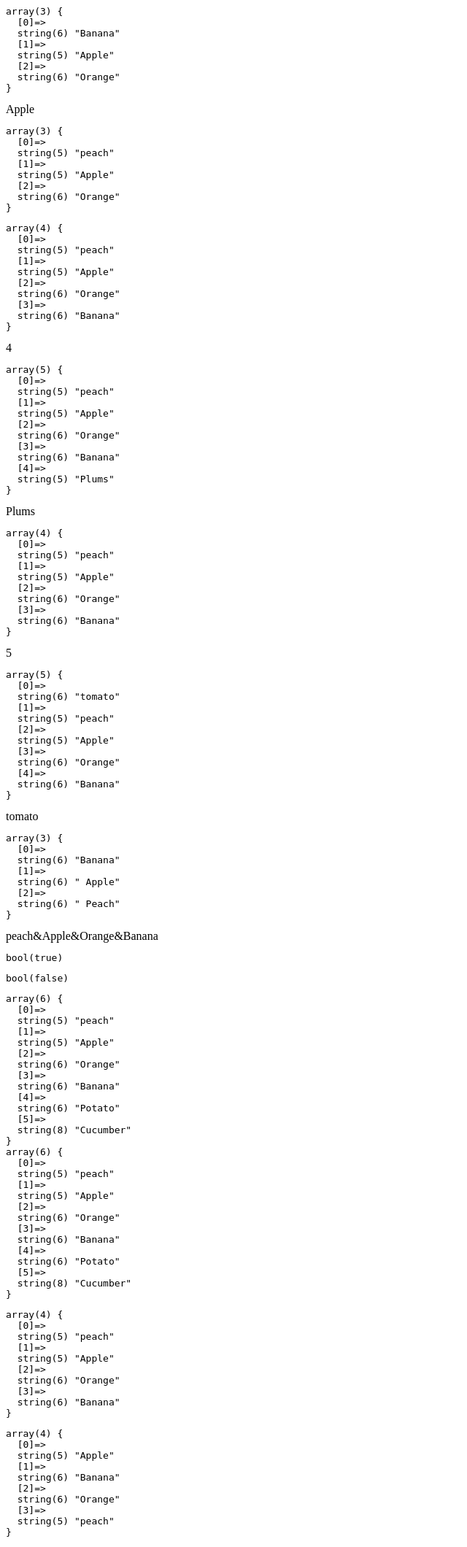
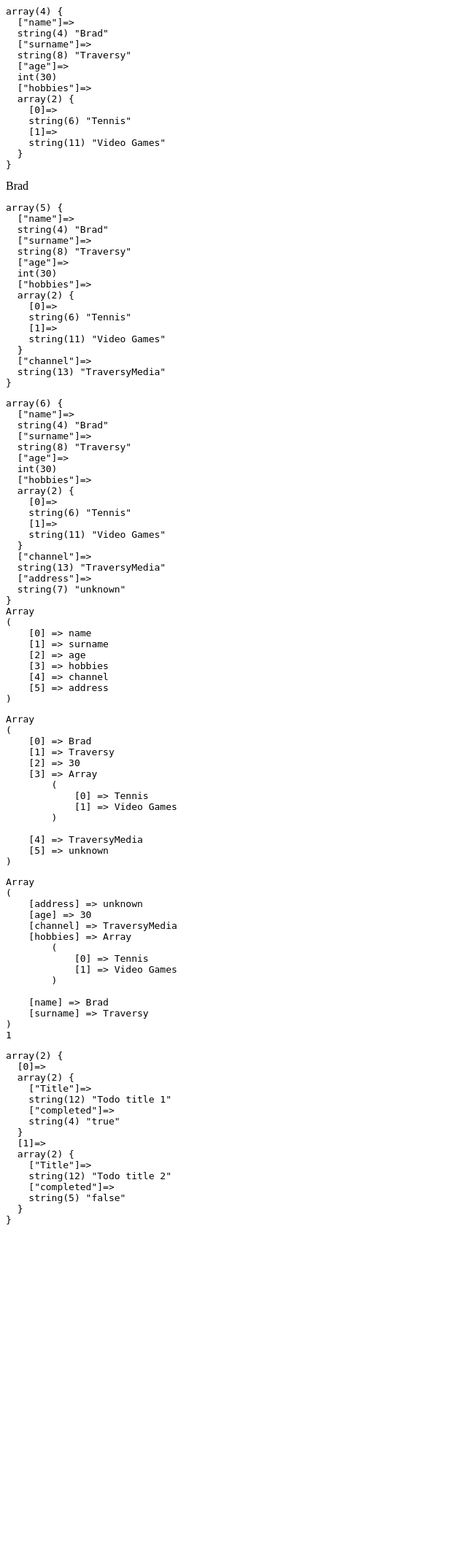
Before and after one commit to StanleyDike/PHP-Crash-Course-2020, a PHP site: page /05_arrays.php in a window 1280 px wide. Shown: the whole page at 73% size, without its empty margins (0-640 px from the left). After the commit the page ends 1678 px from the top, so only its background shows below. Run offline with PHP 8.4, Linux system fonts and the light colour scheme.

Commit message:
associative arrays

```diff
--- a/05_arrays.php
+++ b/05_arrays.php
@@ -1,94 +1,91 @@
 <?php
 
-// Create array
-$fruits = ['Banana', 'Apple', 'Orange'];
+// // Create array
+// $fruits = ['Banana', 'Apple', 'Orange'];
 
-// Print the whole array
+// // Print the whole array
 
-echo '<pre>';
-var_dump($fruits);
-echo '</pre>';
+// echo '<pre>';
+// var_dump($fruits);
+// echo '</pre>';
 
-// Get element by index
-echo $fruits[1] . '<br>';
+// // Get element by index
+// echo $fruits[1] . '<br>';
 
-// Set element by index
+// // Set element by index
+// $fruits[0] = 'peach';
+// echo '<pre>';
+// var_dump($fruits);
+// echo '</pre>';
 
-$fruits[0] = 'peach';
-echo '<pre>';
-var_dump($fruits);
-echo '</pre>';
+// // Check if array has element at index 2
+// isset($fruits[2]); // true
 
-// Check if array has element at index 2
-isset($fruits[2]); // true
+// // Append element
+// $fruits[] = 'Banana';
+// echo '<pre>';
+// var_dump($fruits);
+// echo '</pre>';
 
-// Append element
-$fruits[] = 'Banana';
-echo '<pre>';
-var_dump($fruits);
-echo '</pre>';
+// // Print the length of the array
+// echo count($fruits) . '<br>';
 
-// Print the length of the array
-echo count($fruits) . '<br>';
+// // Add element at the end of the array
+// array_push($fruits, 'Plums');
+// echo '<pre>';
+// var_dump($fruits);
+// echo '</pre>';
 
-// Add element at the end of the array
-array_push($fruits, 'Plums');
-echo '<pre>';
-var_dump($fruits);
-echo '</pre>';
+// // Remove element from the end of the array
+// echo array_pop($fruits); // removed plums
+// echo '<pre>';
+// var_dump($fruits);
+// echo '</pre>';
 
-// Remove element from the end of the array
-echo array_pop($fruits); // removed plums
-echo '<pre>';
-var_dump($fruits);
-echo '</pre>';
+// // Add element at the beginning of the array
+// echo array_unshift($fruits, 'tomato');
+// echo '<pre>';
+// var_dump($fruits);
+// echo '</pre>';
 
-// Add element at the beginning of the array
-echo array_unshift($fruits, 'tomato');
-echo '<pre>';
-var_dump($fruits);
-echo '</pre>';
+// // Remove element from the beginning of the array
+// echo array_shift($fruits);
 
-// Remove element from the beginning of the array
-echo array_shift($fruits);
+// // Split the string into an array
+// $string = 'Banana, Apple, Peach';
 
-// Split the string into an array
-$string = 'Banana, Apple, Peach';
+// echo '<pre>';
+// var_dump(explode(',', $string));
+// echo '</pre>';
 
-echo '<pre>';
-var_dump(explode(',', $string));
-echo '</pre>';
+// // Combine array elements into string
+// echo implode('&', $fruits);
 
-// Combine array elements into string
-echo implode('&', $fruits);
+// // Check if element exist in the array
+// echo '<pre>';
+// var_dump(in_array('Apple', $fruits));
+// echo '</pre>';
 
-// Check if element exist in the array
-echo '<pre>';
-var_dump(in_array('Apple', $fruits));
-echo '</pre>';
+// // Search element index in the array
+// echo '<pre>';
+// var_dump(array_search('Mango', $fruits));
+// echo '</pre>';
 
-// Search element index in the array
+// // Merge two arrays
+// $vegetables = ['Potato', 'Cucumber'];
+// echo '<pre>';
+// var_dump(array_merge($fruits, $vegetables));
+// var_dump([...$fruits, ...$vegetables]);
+// echo '</pre>';
 
-echo '<pre>';
-var_dump(array_search('Mango', $fruits));
-echo '</pre>';
-
-// Merge two arrays
-$vegetables = ['Potato', 'Cucumber'];
-echo '<pre>';
-var_dump(array_merge($fruits, $vegetables));
-var_dump([...$fruits, ...$vegetables]);
-echo '</pre>';
-
-
-// Sorting of array (Reverse order also)
-echo '<pre>';
-var_dump($fruits);
-echo '</pre>';
-sort($fruits);
-echo '<pre>';
-var_dump($fruits);
-echo '</pre>';
+// // Sorting of array (Reverse order also)
+// echo '<pre>';
+// var_dump($fruits);
+// echo '</pre>';
+// sort($fruits);
+// echo '<pre>';
+// var_dump($fruits);
+// echo '</pre>';
 
 // https://www.php.net/manual/en/ref.array.php
 
@@ -97,19 +94,62 @@ echo '</pre>';
 // ============================================
 
 // Create an associative array
+$person = [
+    'name' => 'Brad',
+    'surname' => 'Traversy',
+    'age' => 30,
+    'hobbies' => ['Tennis', 'Video Games'],
+];
+
+echo '<pre>';
+var_dump($person);
+echo '</pre>';
 
 // Get element by key
+echo $person['name'] . '<br>';
 
 // Set element by key
+$person['channel'] = 'TraversyMedia';
+echo '<pre>';
+var_dump($person);
+echo '</pre>';
 
 // Null coalescing assignment operator. Since PHP 7.4
+if (!isset($person['address'])) {
+    $person['address'] = 'unknown';
 
+}
+
+// if person address is set then take the persons address. If not take the unknown
+// $person['address'] ??= 'unknown';
+
+echo '<pre>';
+var_dump($person);
+echo '</pre';
 // Check if array has specific key
 
 // Print the keys of the array
+echo '<pre>';
+print_r(array_keys($person));
+echo '<pre>';
 
 // Print the values of the array
+echo '<pre>';
+print_r(array_values($person));
+echo '<pre>';
 
-// Sorting associative arrays by values, by keys
+// Sorting associative arrays by values(asort), by keys(ksort)
+ksort($person);
+echo '<pre>';
+print_r(print_r($person));
+echo '<pre>';
 
 // Two dimensional arrays
+$todos = [
+    ['Title' => 'Todo title 1', 'completed' => 'true'],
+    ['Title' => 'Todo title 2', 'completed' => 'false'],
+];
+
+echo '<pre>';
+var_dump($todos);
+echo '<pre>';
```
